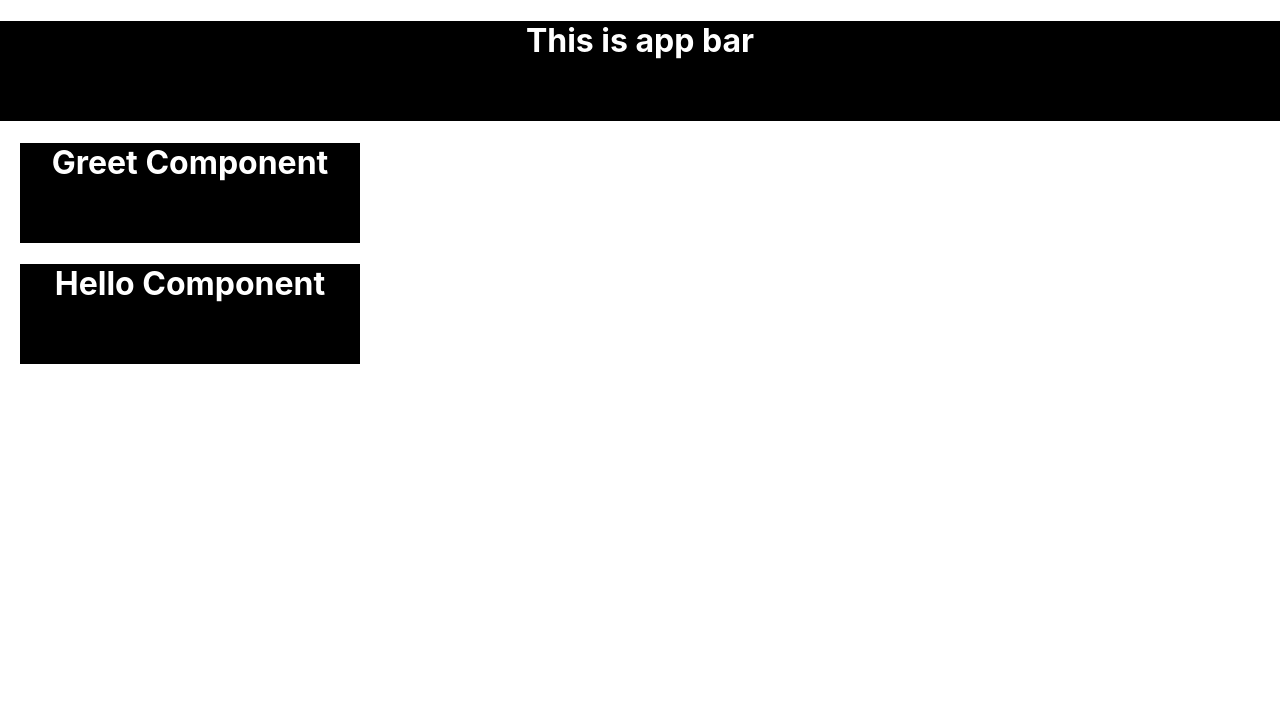
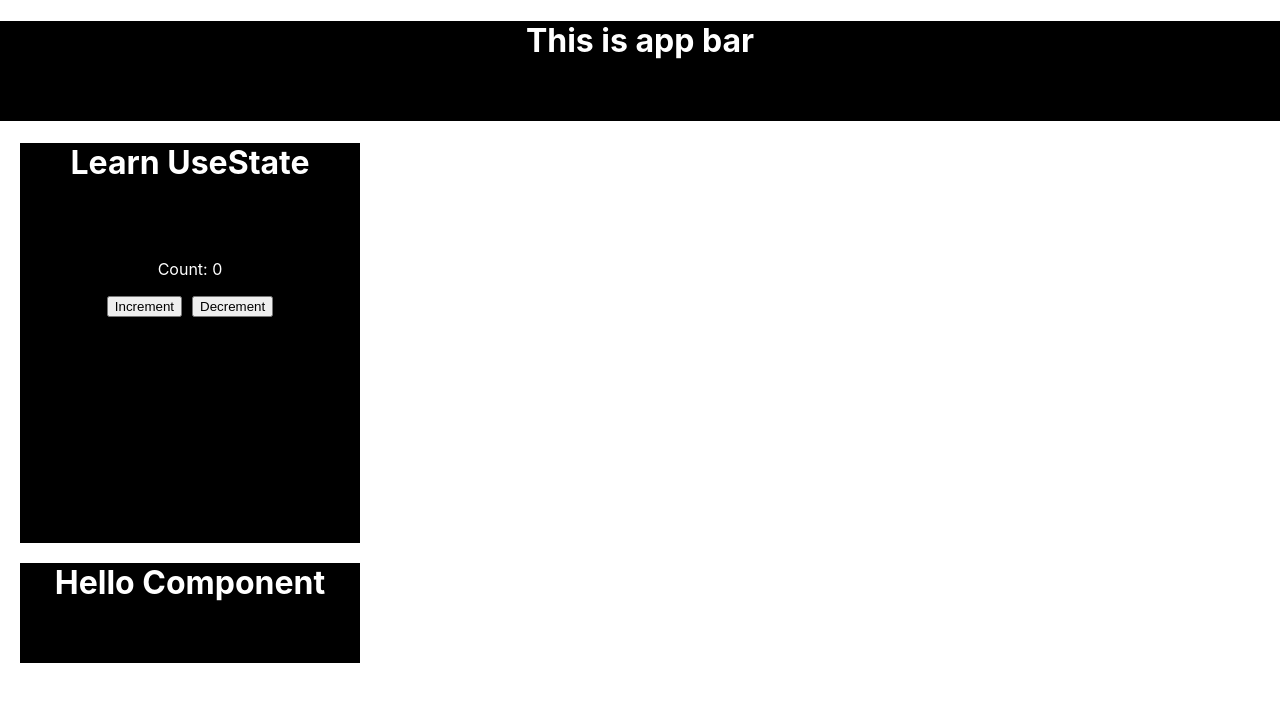
Before and after one commit to AbrahamDulla/React-Learning, a React (Create React App) app: page / in a window 1280 px wide. Shown: the top 702 px of the page. Built offline with nearby package versions, Linux system fonts and the light colour scheme.

Commit message:
State Management in greet.jsx

```diff
--- a/src/Components/greet.css
+++ b/src/Components/greet.css
@@ -2,6 +2,14 @@
   background-color: black;
   color: white;
   width: 340px;
-  height: 100px;
+  height: 400px;
   margin-left: 20px;
 }
+
+.count {
+  padding-top: 40px;
+}
+
+.incDec {
+  gap: 20px;
+}
--- a/src/Components/greet.jsx
+++ b/src/Components/greet.jsx
@@ -1,12 +1,29 @@
 import "./greet.css";
-import { React } from "react";
-
-// function Greet() {
-//   return <h1>This is Greeting Message from Abraham</h1>;
-// }
+import React, { useState } from "react";
 
 const Greet = () => {
-  return <h1 className="new">Greet Component</h1>;
+  const [count, setCount] = useState(0);
+
+  const HandleIncrement = () => {
+    setCount(count + 1);
+  };
+
+  const HandleDecrement = () => {
+    setCount(count - 1);
+  };
+
+  return (
+    <div className="new">
+      <h1>Learn UseState</h1>
+      <div className="count">
+        <p>Count: {count}</p>
+        <button style={{ marginRight: 10 }} onClick={HandleIncrement}>
+          Increment
+        </button>
+        <button onClick={HandleDecrement}>Decrement</button>
+      </div>
+    </div>
+  );
 };
 
 export default Greet;
```
